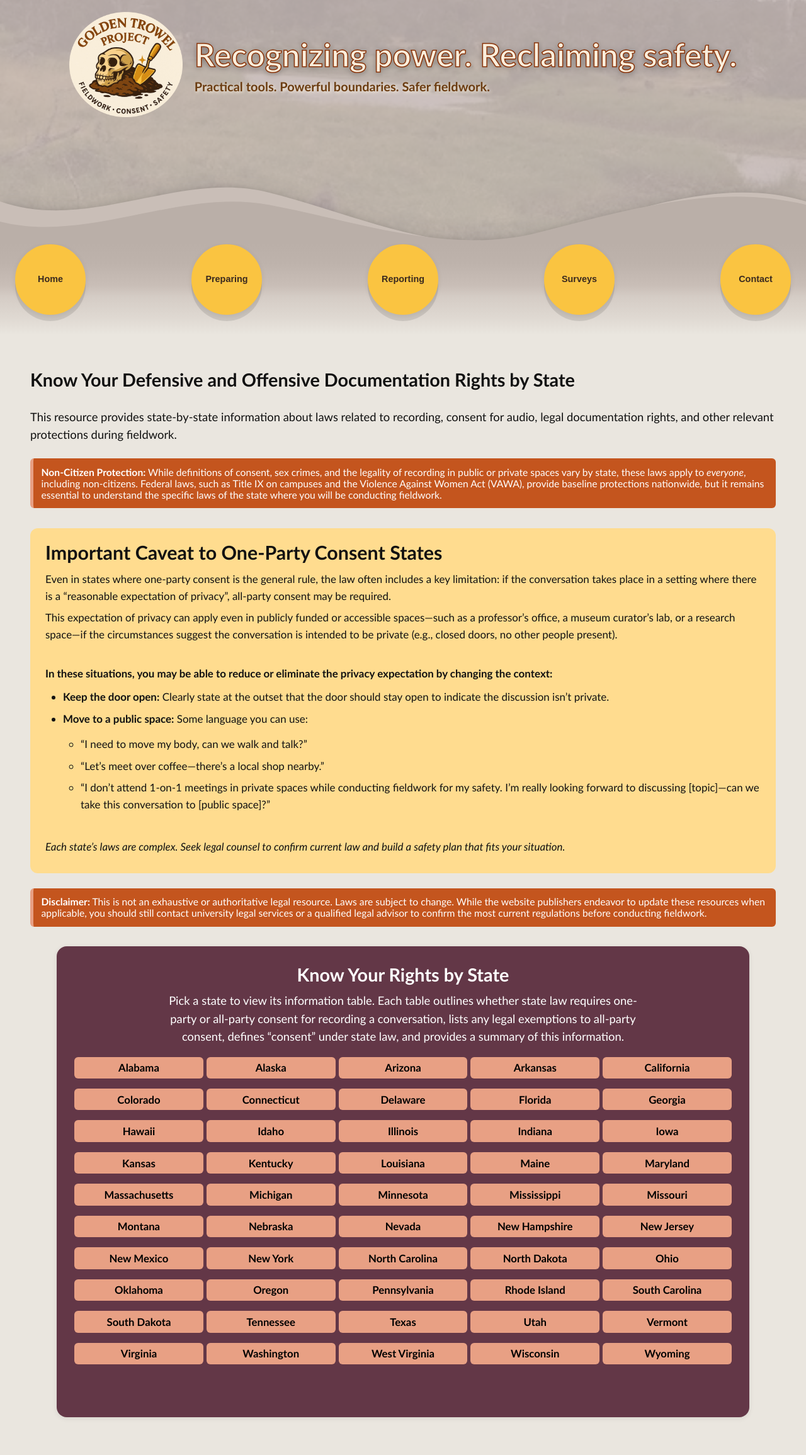
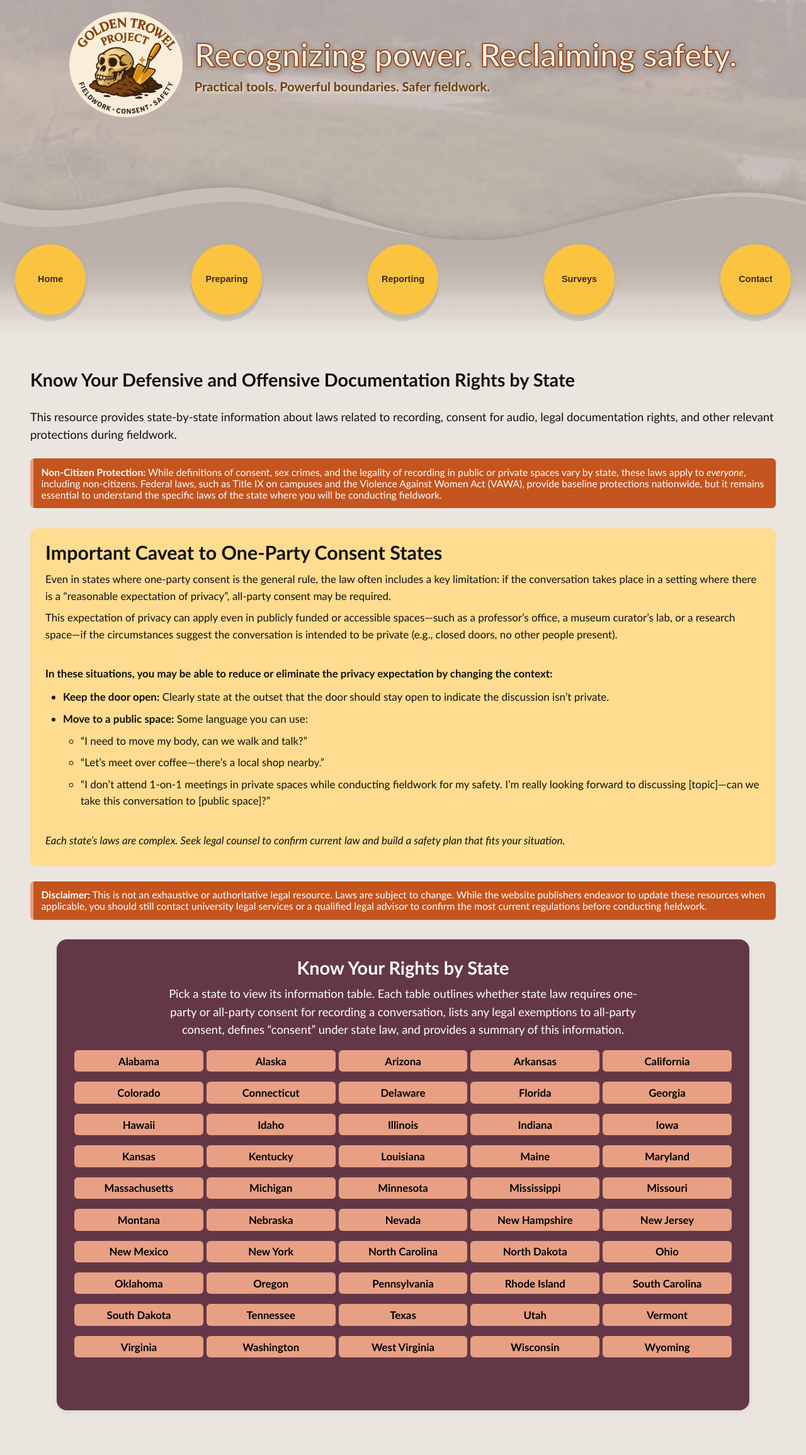
Before and after one commit to AnthroSafetyWarrior/GoldenTrowelProject, a Jekyll site: the page built from _pages/statelaw.html, in a window 1280 px wide. Shown: the whole page at 63% size. Built offline with Jekyll 4.4.1, drawn with Linux system fonts in a browser that asks for light colours.

Commit message:
updating name

```diff
--- a/_layouts/default.html
+++ b/_layouts/default.html
@@ -46,7 +46,7 @@
 }
 :root{
   /* you can tweak these until it feels perfect */
-  --pill-pad-x: clamp(30px, 4vw, 44px);  /* left/right */
+  --pill-pad-x: clamp(34px, 4vw, 44px);  /* left/right */
   --pill-pad-y: clamp(36px, 5vw, 56px);  /* top/bottom */
 }
 
@@ -67,7 +67,7 @@
 ol{
   font-size: clamp(1.05rem, 2.8vw, 1.15rem); /* match your <p> size */
   line-height: 1.55;
-  margin-block: 0.75em;                      /* even spacing above/below */
+  margin-block: 0.2em;                      /* even spacing above/below */
 }
 
 ul,
```
